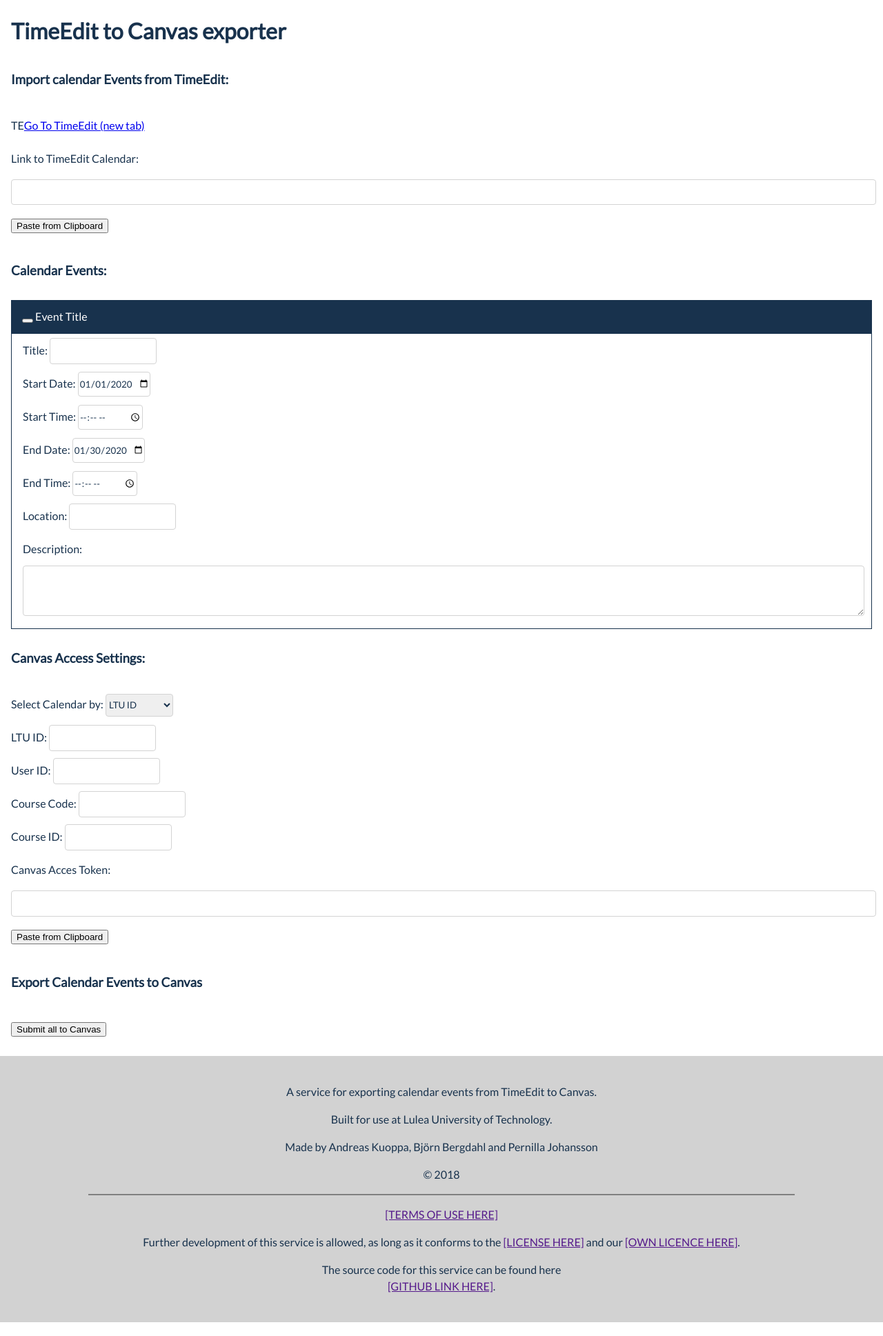
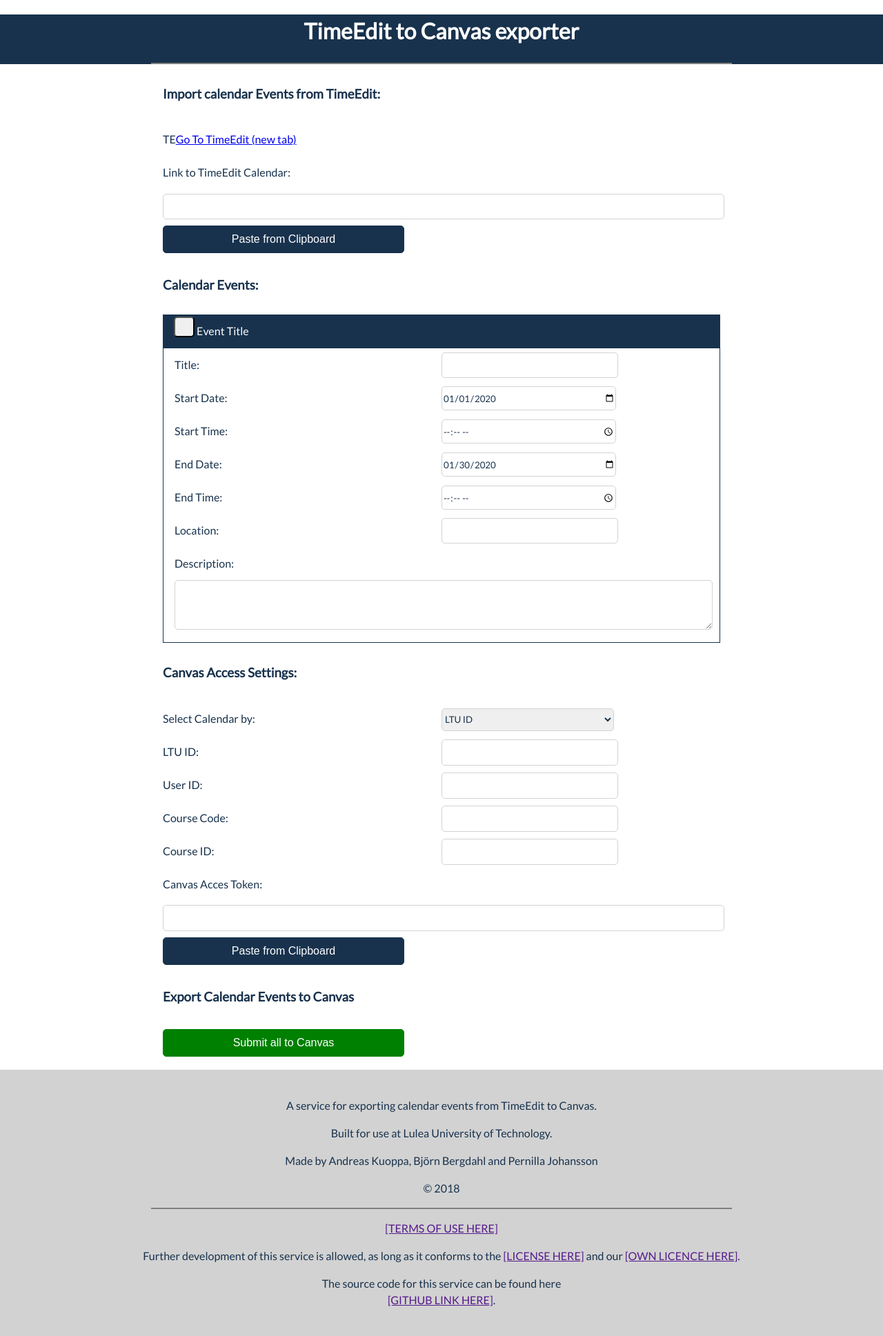
Before and after one commit to BjornBergdahl/TimeEdit-to-Canvas-Exporter, a PHP site: page / in a window 1280 px wide. Shown: the whole page at 69% size. Run offline with PHP 8.4, Linux system fonts and the light colour scheme.

Commit message:
About 90% done with styling

```diff
--- a/index.html
+++ b/index.html
@@ -17,9 +17,13 @@
 
 <body>
 
+	<header>
+		<h1>TimeEdit to Canvas exporter</h1>
+		<div class="divider"></div>
+	</header>
+
+	<div class="centerWrapper">
 		<main>
-		<h1>TimeEdit to Canvas exporter</h1>
-
 
 			<h3>Import calendar Events from TimeEdit:</h3>
 
@@ -51,29 +55,62 @@
 				<div class="eventContent">
 					<div class="extraMargin">
 						<form action="ADDACTIONHERE" id="eventForm">
+
+							<div class="row">
+								<div class="column">
 									Title:
+								</div>
+								<div class="column">
 									<input type="text" name="title">
+								</div>
+							</div>
 
-						<br>
+							<div class="row">
+								<div class="column">
 									Start Date:
+								</div>
+								<div class="column">
 									<input type="date" id="start" name="startDate" value="2020-01-01" min="2010-01-01" max="2099-01-01">
-						<br>
+								</div>
+							</div>
+
+							<div class="row">
+								<div class="column">
 									Start Time:
+								</div>
+								<div class="column">
 									<input type="time" name="startTime">
+								</div>
+							</div>
 
-						<br>
+							<div class="row">
+								<div class="column">
 									End Date:
+								</div>
+								<div class="column">
 									<input type="date" id="end" name="endDate" value="2020-01-30" min="2010-01-01" max="2099-01-01">
-						<br>
+								</div>
+							</div>
+
+							<div class="row">
+								<div class="column">
 									End Time:
+								</div>
+								<div class="column">
 									<input type="time" name="endTime">
+								</div>
+							</div>
 
-						<br>
+							<div class="row">
+								<div class="column">
 									Location:
+								</div>
+								<div class="column">
 									<input type="text" name="location">
-						<br>
+								</div>
+							</div>
+
 							Description:
-						<br>
 							<textarea form="eventForm" name="description" class="fullWidth"></textarea>
 						</form>
 					</div>
@@ -84,25 +121,55 @@
 			<h3>Canvas Access Settings:</h3>
 
 			<form>
+				<div class="row">
+					<div class="column">
 						Select Calendar by:
+					</div>
+					<div class="column">
 						<select>
 							<option value="LTU_ID">LTU ID</option>
 							<option value="Course_Code">Course Code</option>
 						</select>
-			<br>
+					</div>
+				</div>
+
+				<div class="row">
+					<div class="column">
 						LTU ID:
+					</div>
+					<div class="column">
 						<input type="text" name="ltuId">
-			<br>
+					</div>
+				</div>
+
+				<div class ="row">
+					<div class="column">
 						User ID:
+					</div>
+					<div class="column">
 						<input type="text" name="userId">
-			<br>
+					</div>
+				</div>
+
+				<div class="row">
+					<div class="column">
 						Course Code:
+					</div>
+					<div class="column">
 						<input type="text" name="courseCode">
-			<br>
+					</div>
+				</div>
+
+				<div class="row">
+					<div class="column">
 						Course ID:
+					</div>
+					<div class="column">
 						<input type="text" name="courseId">
-			<br>
-			Canvas Acces Token:<br>
+					</div>
+				</div>
+
+				Canvas Acces Token:
 				<input type="text" name="accessToken" class="fullWidth">
 			</form>
 
@@ -113,6 +180,7 @@
 
 			<button id="submitButton">Submit all to Canvas</button>
 		</main>
+	</div>
 
 	<footer>
 		<div id="footerContent">
@@ -136,7 +204,6 @@
 		</div>
 	</footer>
 
-
 	<script src="js/scripts.js"></script>
 
 </body>
--- a/styles.css
+++ b/styles.css
@@ -5,6 +5,19 @@
 	line-height: 1.5;
 	color: #18324D;
 	width: 100%;
+	background: white;
+}
+header {
+	background: #18324D;
+	color: white;
+	margin: 0 auto;
+	margin-top: 0;
+	text-align: center;
+}
+.centerWrapper {
+	max-width: 840px;
+	margin: 0 auto;
+	background: white;
 }
 main {
 	margin: 1em 1em;
@@ -13,15 +26,20 @@
 input, select, textarea {
 	font-family: "Neue Helvetica", Lato, Calibri Light, sans-serif;
 	border: 1px solid lightgrey;
-	border-radius: 4px;
+	border-radius: 5px;
 	height: 2.5em;
 	color: #18324D;
+}
+input, select {
+	width: 100%;
+	max-width: 250px;
 }
 textarea {
 	height: 5em;
 }
 .fullWidth {
 	width: 100%;
+	max-width: none;
 }
 
 .eventHeader {
@@ -47,4 +65,37 @@
 }
 .divider {
 	border: .5px solid grey;
+	max-width: 840px;
+	margin: 0 auto;
 }
+
+
+.centerButtonWrap {
+	text-align: center;
+}
+button {
+	font-size: 1em;
+	color: white;
+	border-radius: 5px;
+	line-height: 2.25em;
+	width: 350px;
+}
+.pasteButton {
+	background: #18324D;
+	border: 1px solid #18324D;
+}
+#submitButton {
+	background: green;
+	border: 1px solid green;
+}
+.eventButton {
+	width: 30px;
+	height: 30px;
+}
+
+.row {
+	display: flex;
+}
+.column {
+	flex: 50%;
+}
```
Lines whose indentation alone changed are shown as unchanged.
